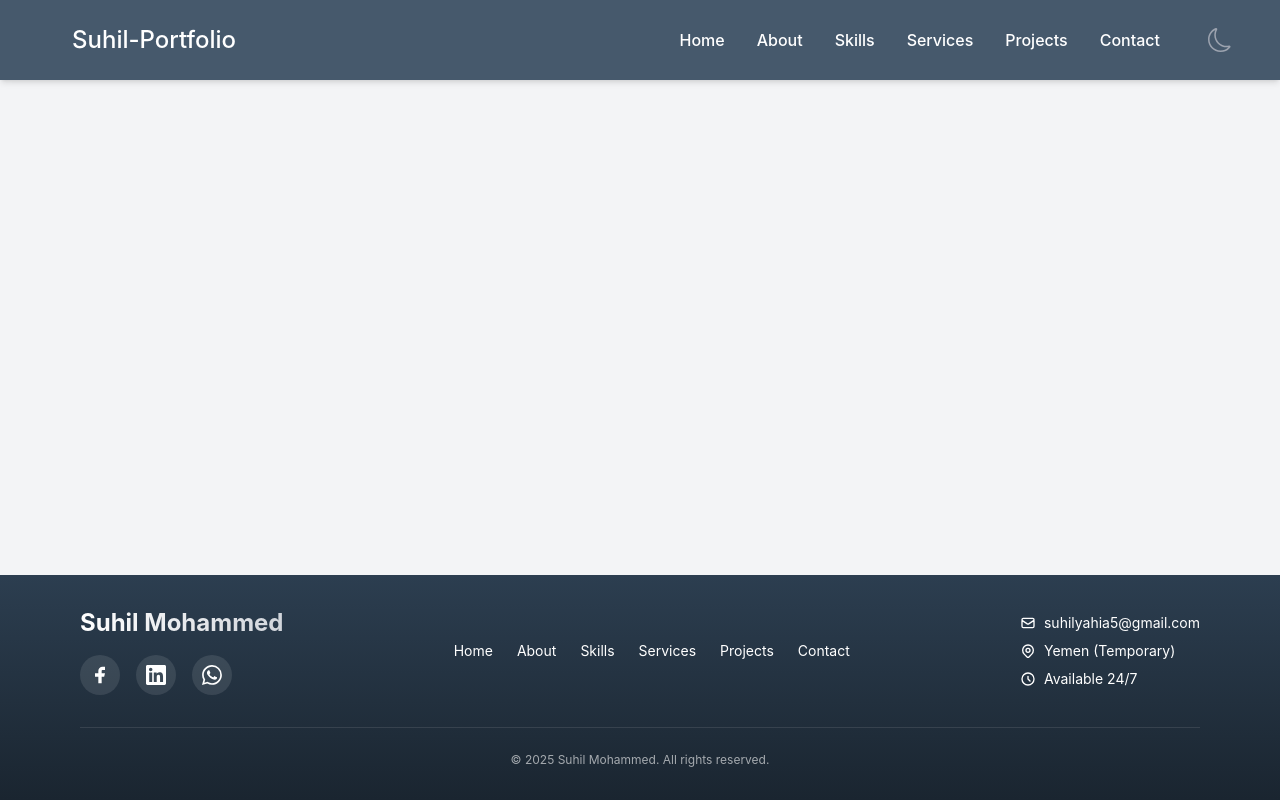
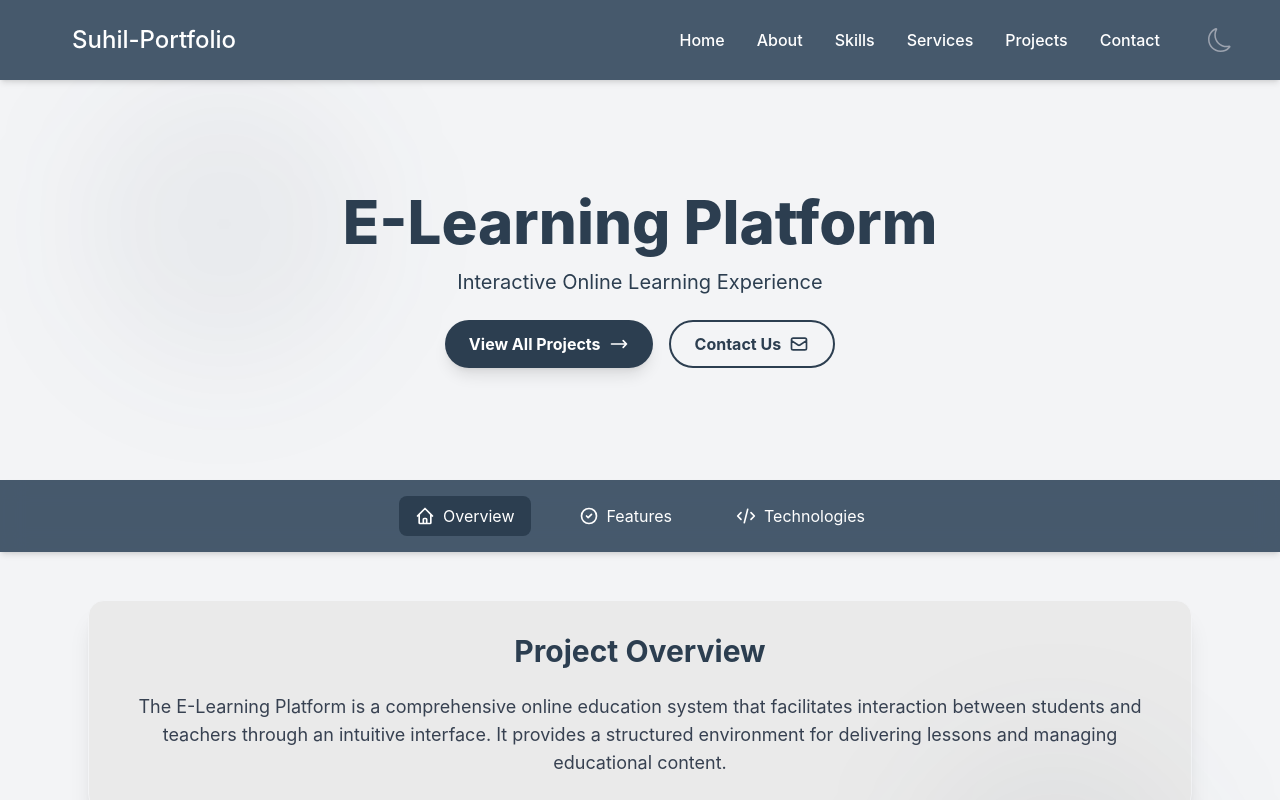
Before and after one commit to SuhilYahia/Suhil_Portfolio, a React (Vite) app: page /details_project/e-learning in a window 1280 px wide. Shown: the top 800 px of the page. Built offline with nearby package versions, Linux system fonts and the light colour scheme.

Commit message:
Fix : elearning apdate

```diff
--- a/src/App.jsx
+++ b/src/App.jsx
@@ -30,7 +30,7 @@ function App() {
           } />
           <Route path="/details_project/forsahjadiduh" element={<ForsaJadiduhDetails />} />
           <Route path="/details_project/coffee" element={<CoffeeDetails />} />
-          <Route path="/details_project/E-Learning Platform" element={<ELearningDetails />} />        </Routes>
+          <Route path="/details_project/e-learning" element={<ELearningDetails />} />        </Routes>
       </main>
       <Footer />
     </div>
--- a/src/myproject/Projects.jsx
+++ b/src/myproject/Projects.jsx
@@ -71,7 +71,7 @@ const Projects = () => {
 
              {project.title.includes("E-Learning Platform") && (
                  <button
-                  onClick={() => navigate('/details_project/E-Learning Platform')}
+                  onClick={() => navigate('/details_project/e-learning')}
                   className="mt-4 px-4 py-2 bg-[#2C3E50] text-white rounded-md hover:bg-[#1a252f] transition-all duration-300"
                 >
                   View Project Details
```
